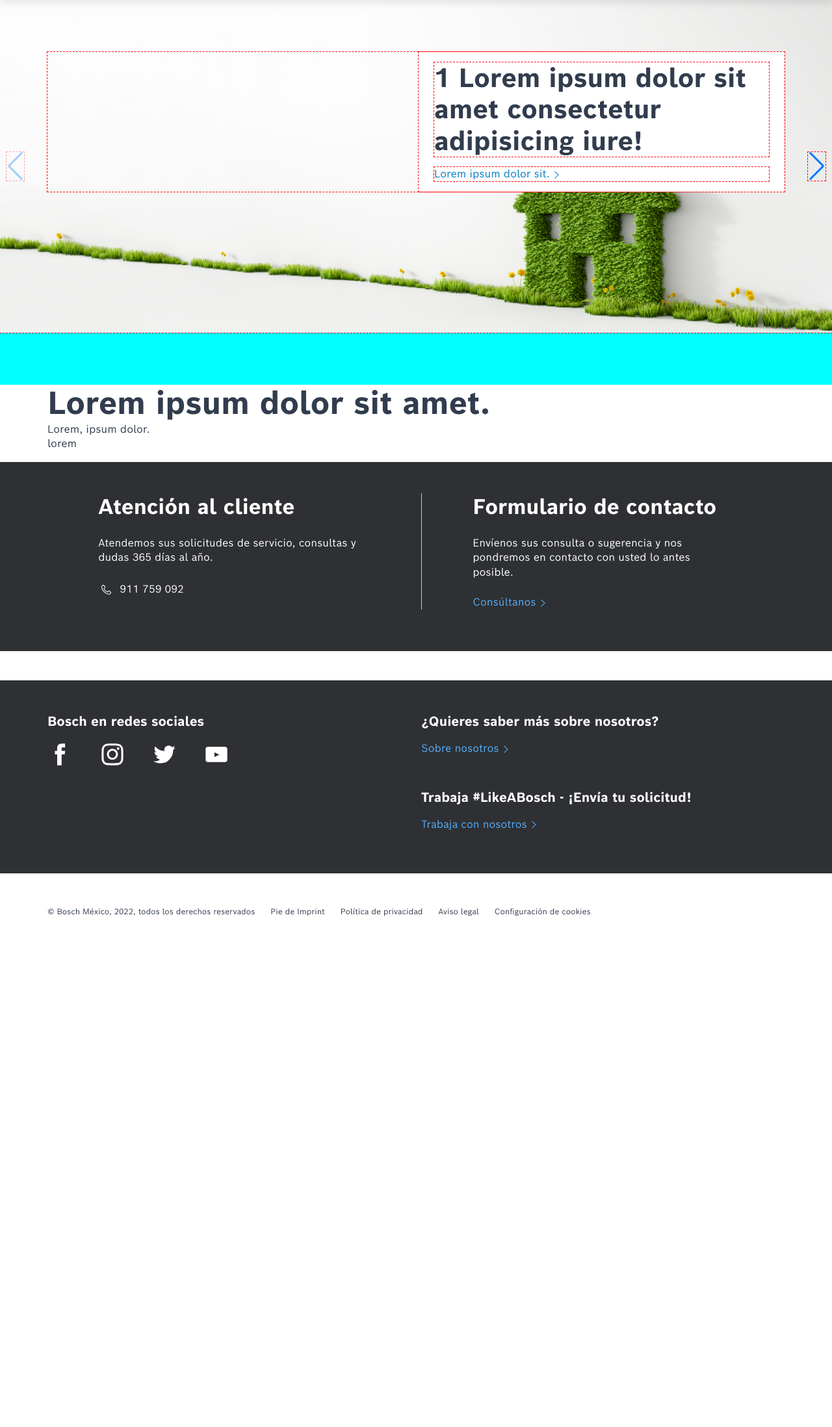
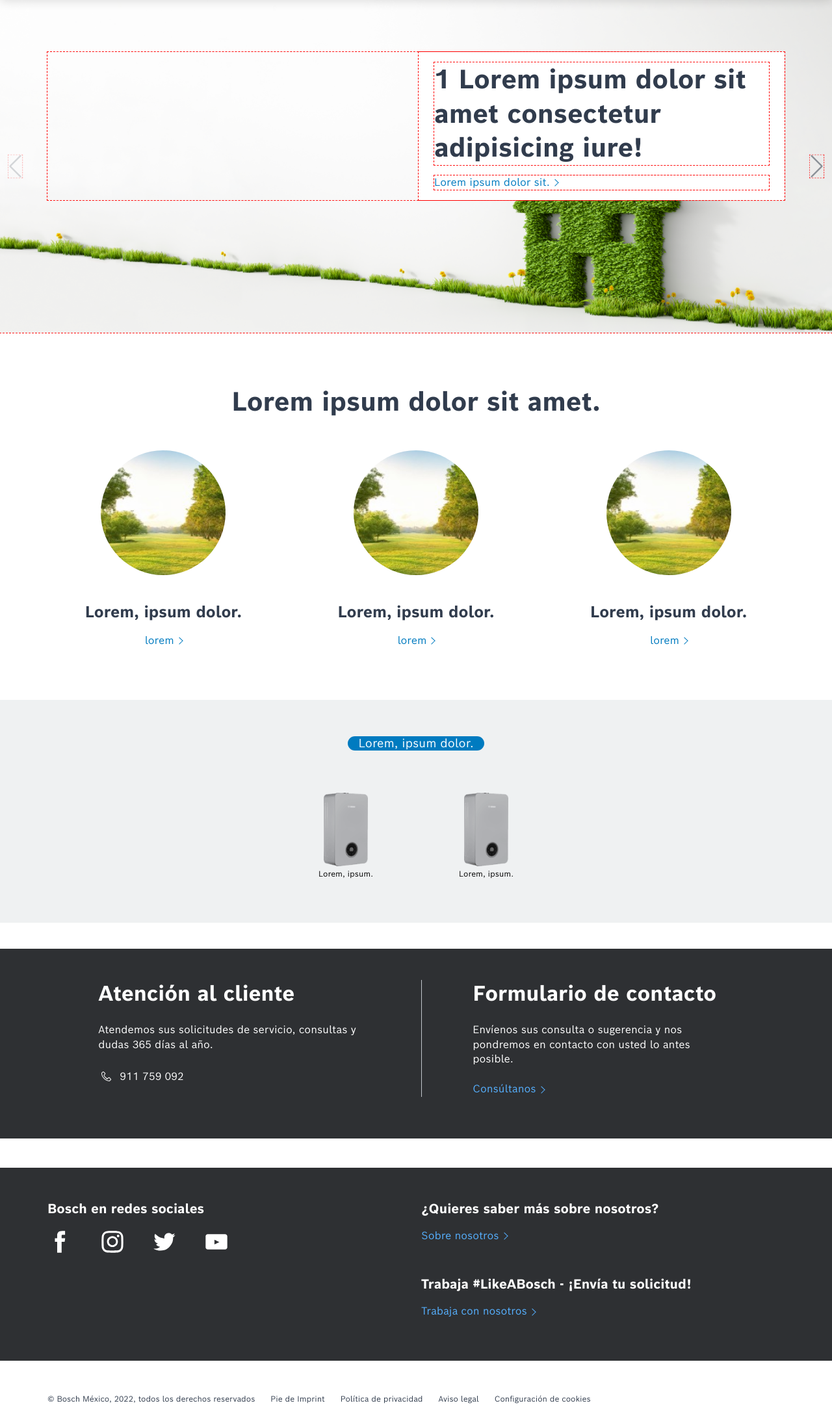
Before and after one commit to rivasspro/bosch, a PHP site: page / in a window 1280 px wide. Shown: the part 119-2315 px from the top of the page at 65% size. Before the commit the page ends 1529 px from the top, so only its background shows below. Run offline with PHP 8.4, Linux system fonts and the light colour scheme; some libraries are stand-ins or nearby versions.

Commit message:
homePage 95%

```diff
--- a/index.php
+++ b/index.php
@@ -12,16 +12,66 @@ include('encabezados.php');
     <h2 class="h1">Lorem ipsum dolor sit amet.</h2>
     <div class="homePage__s2_wrapper">
       <div class="homePage__s2_wrapper_item">
-        <img src="" alt="">
-        <h3>Lorem, ipsum dolor.</h3>
-        <a href="#" class="Btn">
-          <span class="Btn_label">lorem</span>
-        </a>
+        <div class="homePage__s2_wrapper_item_img">
+          <img src="./img/home-page/h0.jpg" alt="">
+        </div>
+        <div>
+          <h5>Lorem, ipsum dolor.</h5>
+          <a href="#" class="Link">
+            <span class="Link_label">lorem</span>
+          </a>
+        </div>
+      </div>
+      <div class="homePage__s2_wrapper_item">
+        <div class="homePage__s2_wrapper_item_img">
+          <img src="./img/home-page/h0.jpg" alt="">
+        </div>
+        <div>
+          <h5>Lorem, ipsum dolor.</h5>
+          <a href="#" class="Link">
+            <span class="Link_label">lorem</span>
+          </a>
+        </div>
+      </div>
+      <div class="homePage__s2_wrapper_item">
+        <div class="homePage__s2_wrapper_item_img">
+          <img src="./img/home-page/h0.jpg" alt="">
+        </div>
+        <div>
+          <h5>Lorem, ipsum dolor.</h5>
+          <a href="#" class="Link">
+            <span class="Link_label">lorem</span>
+          </a>
+        </div>
       </div>
     </div>
   </div>
 </section>
-
+<section class="homePage__s3">
+  <div class="contenedor">
+    <div class="homeProducts">
+      <div class="homeProducts__title">
+        <h2>Lorem, ipsum dolor.</h2>
+      </div>
+      <div class="homeProducts__list">
+        <div class="homeProducts__list_item">
+          <a href="#">
+            <img src="./img/home-page/p0.png" alt="">
+            <span>Lorem, ipsum.</span>
+          </a>
+        </div>
+        <!--  -->
+        <div class="homeProducts__list_item">
+          <a href="#">
+            <img src="./img/home-page/p0.png" alt="">
+            <span>Lorem, ipsum.</span>
+          </a>
+        </div>
+        <!--  -->
+      </div>
+    </div>
+  </div>
+</section>
 
 <?php
 include('atc_form.php');
--- a/scss/_footer.scss
+++ b/scss/_footer.scss
@@ -6,7 +6,7 @@ footer {
     .Footer_row {
       display: grid;
       column-gap: 1rem;
-      grid-template-columns: repeat(auto-fit, minmax(350px, 1fr));
+      grid-template-columns: repeat(auto-fit, minmax(320px, 1fr));
       color: var(--bosch-white);
       padding-top: var(--gu6);
       padding-bottom: var(--gu8);
@@ -15,12 +15,12 @@ footer {
       margin: 0 auto;
       &.atc > div {
         padding: 0 14%;
-        @include mq(1193px) {
+        @include mq(762px) {
           padding: 0 15px;
         }
         &:last-child {
           border-inline-start: 1px solid var(--bosch-gray-80);
-          @include mq(1193px) {
+          @include mq(762px) {
             border-inline-start: none;
             padding-top: var(--gu4);
             margin-top: 40px;
@@ -28,7 +28,7 @@ footer {
           }
         }
       }
-      @include mq(1193px) {
+      @include mq(762px) {
         padding-inline-start: var(--gu2);
         padding-inline-end: var(--gu2);
       }
--- a/scss/_homePage.scss
+++ b/scss/_homePage.scss
@@ -1,45 +1,195 @@
-.homePage{
-  *{outline: 1px dashed red;}
+.homePage {
+  * {
+    outline: 1px dashed red;
+  }
   max-width: 1600px;
   margin: auto;
-  background-color: cyan;
   position: relative;
   padding-bottom: 80px;
 
-  .swiperHome{
-    --aspect-ratio:20/8;
-    .swiper-slide{
+  .swiperHome {
+    --aspect-ratio: 20/8;
+    .swiper-slide {
       position: relative;
     }
-    .swiper-media{
-      img{
+    .swiper-media {
+      img {
         aspect-ratio: var(--aspect-ratio);
       }
     }
-    .swiper-content{
+    .swiper-content {
+      @include mq-min() {
         position: absolute;
         inset: 0 0 0 0;
         padding: 80px 0;
-      .contenedor{
+      }
+      .contenedor {
         display: grid;
-        grid-template-columns: repeat(12,1fr);
+        grid-template-columns: repeat(12, 1fr);
         gap: var(--gridGap);
       }
-      .swiper-text{
+      .swiper-text {
+        background-color: var(--bosch-white);
+        @include mq-min() {
           padding: var(--gu2) var(--gu3);
           grid-column: 7/13;
-        background-color: var(--bosch-white);
-        @include mq(768px){
+        }
+        padding: var(--gu2) 0;
         grid-column: 1/13;
       }
+      h2 {
+        font-size: 28px;
+        line-height: 1.357;
+        margin: 0 0 var(--gu2) 0;
+        @include mq-min(768px) {
+          font-size: 32px;
+          line-height: 1.313;
         }
-      h2{
+        @include mq-min() {
           font-size: 40px;
           margin-bottom: var(--gu2);
         }
-      .Link{
+      }
+      .Link {
+        color: var(--bosch-blue-50);
+      }
+    }
+    .swiper-button-next,
+    .swiper-button-prev {
+      transform: scale(0.8);
+      color: var(--bosch-gray-60);
+      @include mq(1194px) {
+        top: calc(50% - 5rem);
+      }
+    }
+  }
+}
+.homePage__s2 {
+  padding-bottom: 80px;
+  h2 {
+    font-size: 28px;
+    line-height: 1.357;
+    margin: 0 0 var(--gu2) 0;
+    display: block;
+    text-align: center;
+    @include mq-min(768px) {
+      font-size: 32px;
+      line-height: 1.313;
+      margin-bottom: var(--gu4);
+    }
+    @include mq-min() {
+      font-size: 40px;
+      margin-bottom: var(--gu6);
+    }
+  }
+  &_wrapper {
+    display: grid;
+    grid-template-columns: repeat(1, 1fr);
+    gap: var(--gu2);
+    @include mq-min(768px) {
+      grid-template-columns: repeat(12, 1fr);
+      gap: var(--gu4);
+    }
+    @include mq-min() {
+      grid-template-columns: repeat(3, 1fr);
+      gap: var(--gu4);
+    }
+    &_item {
+      display: flex;
+      align-items: center;
+      column-gap: var(--gu3);
+      @include mq-min(768px) {
+        grid-column: 2/12;
+      }
+      @include mq-min() {
+        flex-direction: column;
+        text-align: center;
+        grid-column: auto;
+      }
+      &_img {
+        aspect-ratio: 1/1;
+        border-radius: 100%;
+        overflow: hidden;
+        width: 104px;
+        @include mq-min(768px) {
+          width: 192px;
+        }
+        @include mq-min() {
+          margin-bottom: var(--gu5);
+        }
+        img {
+          aspect-ratio: 1/1;
+        }
+      }
+      h5 {
+        font-weight: 600;
+        font-size: 20px;
+        line-height: 1.5;
+        margin-bottom: var(--gu1);
+        @include mq-min(768px) {
+          font-size: 24px;
+          line-height: 1.417;
+          margin-bottom: var(--gu2);
+        }
+      }
+      .Link {
         color: var(--bosch-blue-50);
       }
     }
   }
 }
+.homePage__s3 {
+  max-width: 1600px;
+  margin: 0 auto 40px;
+  background-color: var(--bosch-gray-95);
+  padding: 40px 0;
+  .homeProducts {
+    display: grid;
+    grid-template-columns: repeat(12, minmax(0, 1fr));
+    gap: var(--gu5) 0;
+    &__title {
+      grid-column: 1/13;
+      place-self: center;
+      h2 {
+        font-weight: 400;
+        font-size: 18px;
+        background-color: var(--bosch-blue-50);
+        color: var(--bosch-white);
+        display: inline-block;
+        border-radius: var(--gu2);
+        padding: 0 var(--gu2);
+        margin-top: var(--gu2);
+        text-align: center;
+      }
+    }
+    &__list {
+      grid-column: 1/13;
+      display: flex;
+      flex-wrap: wrap;
+      margin: 0;
+      padding: 0;
+      list-style-type: none;
+      text-align: center;
+      justify-content: center;
+      &_item {
+        flex: 0 0 163px;
+        margin: var(--gu2) var(--gu1);
+        @include mq-min(768px) {
+          flex: 0 0 200px;
+          margin: var(--gu3) var(--gu1);
+        }
+      }
+      a {
+        color: var(--bosch-black);
+        text-decoration: initial;
+      }
+      img {
+        aspect-ratio: 16/9;
+        object-fit: contain;
+      }
+      span {
+        font-size: 12px;
+      }
+    }
+  }
+}
```
Also changed, not shown: css/bosch.min.css, img/home-page/h0.jpg (added), img/home-page/p0.png (added). Lines whose indentation alone changed are shown as unchanged.
